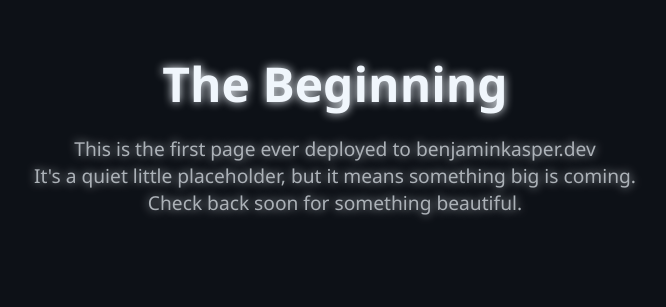
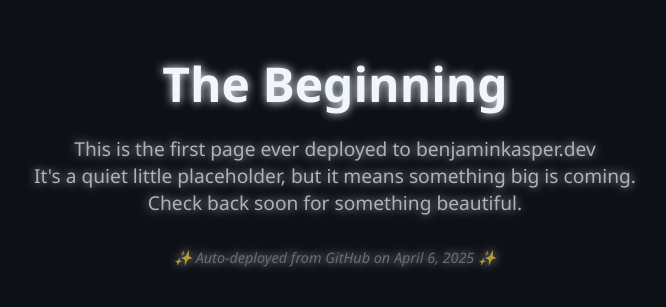
Before and after one commit to TwilightWarden1001/Personal-Website, a plain HTML site: page index.html in a window 1280 px wide. Shown: the part 181-488 px from the top of the page, without its empty margins (305-971 px from the left). Drawn offline with Linux system fonts and the light colour scheme.

Commit message:
Final Test

```diff
--- a/index.html
+++ b/index.html
@@ -11,5 +11,6 @@
 	<p>This is the first page ever deployed to benjaminkasper.dev<br />
 	It's a quiet little placeholder, but it means something big is coming.<br />
 	Check back soon for something beautiful.</p>
+	<p class="deploy-notice">✨ Auto-deployed from GitHub on April 6, 2025 ✨</p>
 </body>
 </html>
--- a/style.css
+++ b/style.css
@@ -11,3 +11,12 @@ h1 { font-size: 3em;
 p { font-size: 1.2em;
     opacity: 0.7;
     text-shadow: 0 0 10px #F0F6FC; }
+
+.deploy-notice {
+     font-size: 0.9em;
+     color: #8b949e;
+     opacity: 0.7;
+     margin-top: 2rem;
+     text-align: center;
+     font-style: italic;
+}
```
